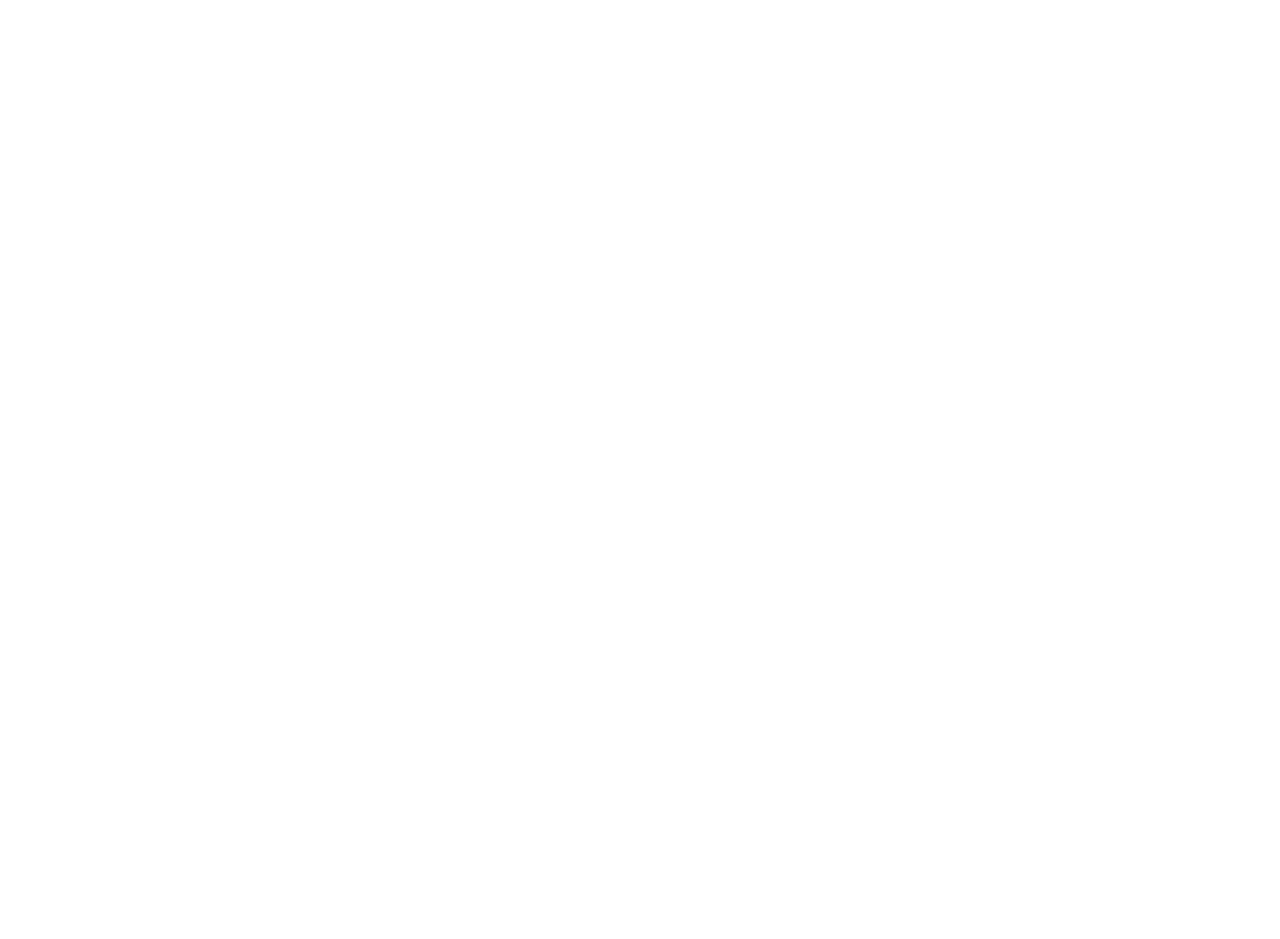
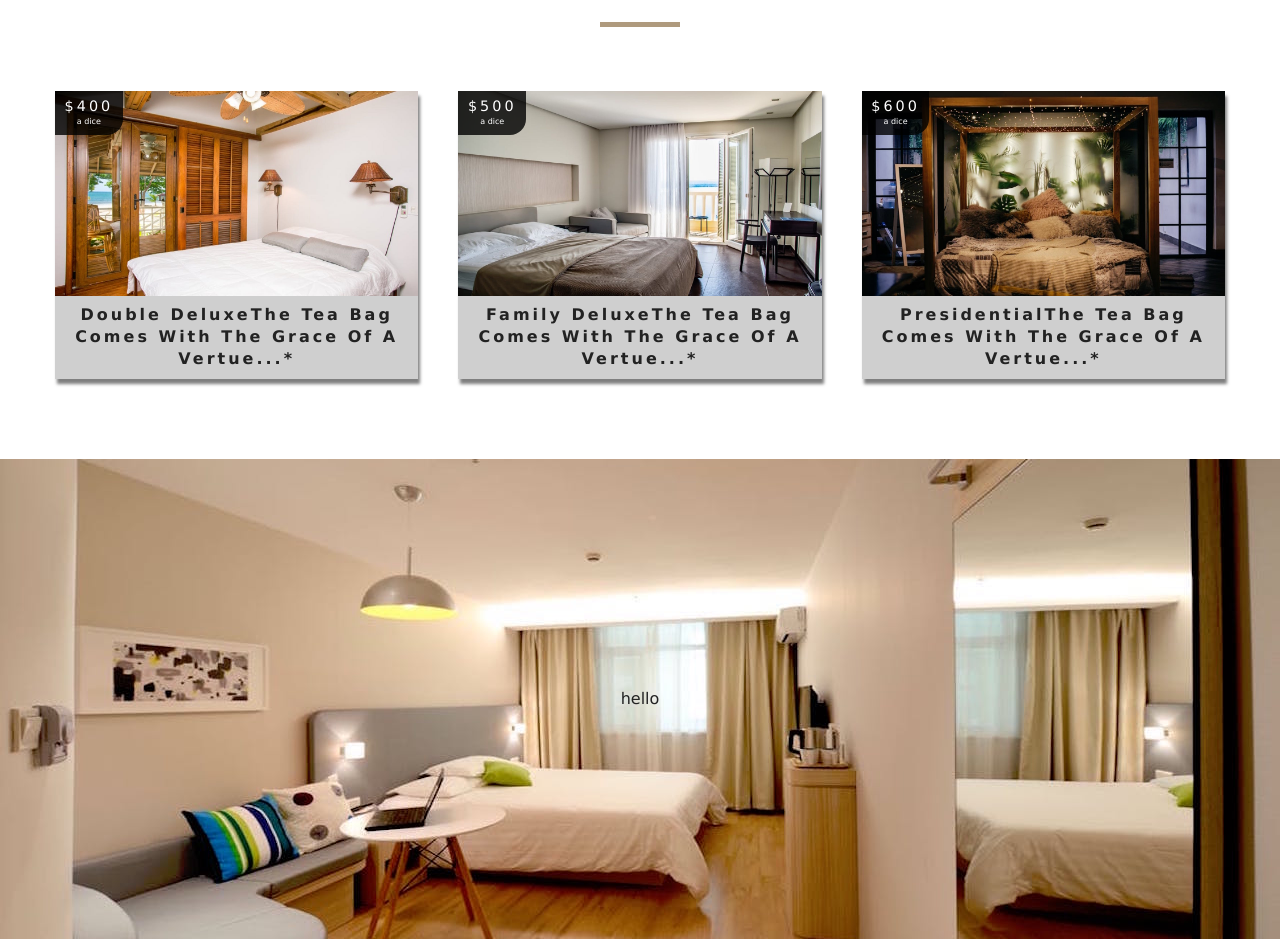
Before and after one commit to nascVi/lecygnedtps, a React (Create React App) app: page / in a window 1280 px wide. Shown: the part 1530-2469 px from the top of the page. Before the commit the page ends 1416 px from the top, so only its background shows below. Built offline with nearby package versions, Linux system fonts and the light colour scheme.

Commit message:
styles datas and pagination within context

```diff
--- a/package.json
+++ b/package.json
@@ -7,7 +7,8 @@
     "react-dom": "^16.11.0",
     "react-icons": "^3.8.0",
     "react-router-dom": "^5.1.2",
-    "react-scripts": "3.2.0"
+    "react-scripts": "3.2.0",
+    "styled-components": "^4.4.1"
   },
   "scripts": {
     "start": "react-scripts start",
--- /dev/null
+++ b/src/components/FeaturedProducts.jsx
@@ -0,0 +1,25 @@
+import React, { Component } from 'react'
+import { ProductContext } from '../context'
+import Loading from "./Loading";
+import Product from "./Product"
+import Title from "./Title";
+
+export default class FeaturedProducts extends Component {
+  static contextType = ProductContext;
+    render() {
+        let { loading, featuredProducts: products } = this.context;
+        products = products.map(product => {
+          return <Product key={product.id} product={product} />;
+        });
+
+        return(
+        <section className="featured-products">
+            <Title title="featured products" />
+            <div className="featured-products-center">
+                {loading?<Loading/>:products}
+            </div>
+
+        </section>
+    );
+  }
+}
--- /dev/null
+++ b/src/components/Loading.jsx
@@ -0,0 +1,12 @@
+import React from 'react';
+import loadingGif from '../images/gif/loading-arrow.gif';
+
+export default function loading() {
+    return (
+        <div className="loading">
+            {/*o-t-w-dish (n the way)*/}
+            <h4>products records are on the way...</h4>
+            <img src={loadingGif} alt="loading-arr"/>
+        </div>
+    )
+}
--- /dev/null
+++ b/src/components/Product.jsx
@@ -0,0 +1,33 @@
+import React from 'react';
+import { Link } from 'react-router-dom';
+import defaultImg from "../images/room-1.jpeg";
+import PropTypes from 'prop-types';
+
+export default function Product({ product }) {
+
+    const {name, slug, images, price } = product;
+    return (
+        <article className="product">
+           <div className="img-container">
+            <img src={images[0] || defaultImg} alt="first go" />
+               <div className="price-top">
+                    <h6>${price}</h6>
+                    <p>a dice</p>
+               </div>
+            <Link to={`/products/${slug}`} className="btn-primary product-link">
+                accoianances
+            </Link>
+           </div>
+           <p className="product-info">{name}The tea bag comes with the grace of a vertue...*</p>
+        </article>
+    );
+}
+
+Product.propTypes = {
+    product: PropTypes.shape({
+        name: PropTypes.string.isRequired,
+        slug: PropTypes.string.isRequired,
+        images: PropTypes.arrayOf(PropTypes.string).isRequired,
+        price:PropTypes.number.isRequired
+    })
+}
--- /dev/null
+++ b/src/components/StyledHero.js
@@ -0,0 +1,12 @@
+import styled from 'styled-components';
+import defaultImg from '../images/room-1.jpeg'
+
+const StyledHero = styled.header`
+    min-height: 60vh;
+    background: url(${props => props.img? props.img:defaultImg}) center/cover no-repeat;
+    display: flex;
+    align-items: center;
+    justify-content: center;
+`
+
+export default StyledHero;
--- a/src/components/Treats.jsx
+++ b/src/components/Treats.jsx
@@ -22,7 +22,7 @@
             },
             {
                 icon:<GiSproutDisc/>,
-                title:'Action in Le Grand Paris',
+        title:'Action in the metropole',
                 info:'Lorem ipsum....'
             }
         ]
--- /dev/null
+++ b/src/context.js
@@ -0,0 +1,64 @@
+import React, { Component } from 'react'
+import items from './data';
+
+const ProductContext = React.createContext();
+// <ProductContext.Provider value={hello}
+
+class ProductProvider extends Component {
+  state = {
+      products:[],
+      sortedProducts:[],
+      featuredProducts:[],
+      loading: true
+  };
+  // getData
+
+ componentDidMount() {
+    // this.getData;
+    let products = this.formatData(items);
+    let featuredProducts = products.filter(product => product.featured === true);
+    this.setState({
+        products,
+        featuredProducts,
+        sortedProducts: products,
+        loading: false
+    });
+ }
+
+ formatData(items){
+     let tempItems = items.map(item => {
+        let id = item.sys.id;
+        let images = item.fields.images.map(image => image.fields.file.url);
+
+        let product = {...item.fields,images,id };
+        return product;
+     });
+     return tempItems;
+ }
+
+ getProduct = slug => {
+    let tempProducts = [...this.state.products];
+    const product = tempProducts.find(product => product.slug === slug);
+    return product;
+ };
+
+    render() {
+        return (
+            <ProductContext.Provider
+            value={{
+                ...this.state,
+                getProduct: this.getProduct,
+             }}
+            >
+              {this.props.children}
+            </ProductContext.Provider>
+        );
+    }
+}
+
+
+
+
+const ProductConsumer = ProductContext.Consumer;
+
+export { ProductProvider, ProductConsumer, ProductContext };
--- a/src/data.js
+++ b/src/data.js
@@ -1,7 +1,7 @@
-import room1 from "./images/details-1.jpeg";
-import room2 from "./images/details-2.jpeg";
-import room3 from "./images/details-3.jpeg";
-import room4 from "./images/details-4.jpeg";
+import product1 from "./images/details-1.jpeg";
+import product2 from "./images/details-2.jpeg";
+import product3 from "./images/details-3.jpeg";
+import product4 from "./images/details-4.jpeg";
 import img1 from "./images/room-1.jpeg";
 import img2 from "./images/room-2.jpeg";
 import img3 from "./images/room-3.jpeg";
@@ -52,21 +52,21 @@
         {
           fields: {
             file: {
-              url: room2
+              url: product2
             }
           }
         },
         {
           fields: {
             file: {
-              url: room3
+              url: product3
             }
           }
         },
         {
           fields: {
             file: {
-              url: room4
+              url: product4
             }
           }
         }
@@ -109,21 +109,21 @@
         {
           fields: {
             file: {
-              url: room2
+              url: product2
             }
           }
         },
         {
           fields: {
             file: {
-              url: room3
+              url: product3
             }
           }
         },
         {
           fields: {
             file: {
-              url: room4
+              url: product4
             }
           }
         }
@@ -166,21 +166,21 @@
         {
           fields: {
             file: {
-              url: room2
+              url: product2
             }
           }
         },
         {
           fields: {
             file: {
-              url: room3
+              url: product3
             }
           }
         },
         {
           fields: {
             file: {
-              url: room4
+              url: product4
             }
           }
         }
@@ -223,21 +223,21 @@
         {
           fields: {
             file: {
-              url: room2
+              url: product2
             }
           }
         },
         {
           fields: {
             file: {
-              url: room3
+              url: product3
             }
           }
         },
         {
           fields: {
             file: {
-              url: room4
+              url: product4
             }
           }
         }
@@ -280,21 +280,21 @@
         {
           fields: {
             file: {
-              url: room2
+              url: product2
             }
           }
         },
         {
           fields: {
             file: {
-              url: room3
+              url: product3
             }
           }
         },
         {
           fields: {
             file: {
-              url: room4
+              url: product4
             }
           }
         }
@@ -337,21 +337,21 @@
         {
           fields: {
             file: {
-              url: room2
+              url: product2
             }
           }
         },
         {
           fields: {
             file: {
-              url: room3
+              url: product3
             }
           }
         },
         {
           fields: {
             file: {
-              url: room4
+              url: product4
             }
           }
         }
@@ -394,21 +394,21 @@
         {
           fields: {
             file: {
-              url: room2
+              url: product2
             }
           }
         },
         {
           fields: {
             file: {
-              url: room3
+              url: product3
             }
           }
         },
         {
           fields: {
             file: {
-              url: room4
+              url: product4
             }
           }
         }
@@ -451,21 +451,21 @@
         {
           fields: {
             file: {
-              url: room2
+              url: product2
             }
           }
         },
         {
           fields: {
             file: {
-              url: room3
+              url: product3
             }
           }
         },
         {
           fields: {
             file: {
-              url: room4
+              url: product4
             }
           }
         }
@@ -508,21 +508,21 @@
         {
           fields: {
             file: {
-              url: room2
+              url: product2
             }
           }
         },
         {
           fields: {
             file: {
-              url: room3
+              url: product3
             }
           }
         },
         {
           fields: {
             file: {
-              url: room4
+              url: product4
             }
           }
         }
@@ -565,21 +565,21 @@
         {
           fields: {
             file: {
-              url: room2
+              url: product2
             }
           }
         },
         {
           fields: {
             file: {
-              url: room3
+              url: product3
             }
           }
         },
         {
           fields: {
             file: {
-              url: room4
+              url: product4
             }
           }
         }
@@ -622,21 +622,21 @@
         {
           fields: {
             file: {
-              url: room2
+              url: product2
             }
           }
         },
         {
           fields: {
             file: {
-              url: room3
+              url: product3
             }
           }
         },
         {
           fields: {
             file: {
-              url: room4
+              url: product4
             }
           }
         }
@@ -679,21 +679,21 @@
         {
           fields: {
             file: {
-              url: room2
+              url: product2
             }
           }
         },
         {
           fields: {
             file: {
-              url: room3
+              url: product3
             }
           }
         },
         {
           fields: {
             file: {
-              url: room4
+              url: product4
             }
           }
         }
@@ -706,7 +706,7 @@
     },
     fields: {
       name: "presidential",
-      slug: "presidential-room",
+      slug: "presidential-product",
       type: "presidential",
       price: 600,
       size: 1000,
@@ -729,28 +729,28 @@
         {
           fields: {
             file: {
-              url: room1
+              url: product1
             }
           }
         },
         {
           fields: {
             file: {
-              url: room2
+              url: product2
             }
           }
         },
         {
           fields: {
             file: {
-              url: room3
+              url: product3
             }
           }
         },
         {
           fields: {
             file: {
-              url: room4
+              url: product4
             }
           }
         }
--- a/src/pages/Home.jsx
+++ b/src/pages/Home.jsx
@@ -3,6 +3,8 @@
 import Banner from '../components/Banner'
 import { Link } from 'react-router-dom'
 import Treats from '../components/Treats'
+import FeaturedProducts from '../components/FeaturedProducts'
+import SimpleButton from '../components/StyledHero'
 
 export default function Home() {
     return (
@@ -10,11 +12,13 @@
     <Hero>
         <Banner title="best sellers" subtitle="best sellers starting at 15€">
           <Link to="/products" className="btn-primary">
-              Our Mixs
+              Our Mixes
           </Link>
         </Banner>
     </Hero>
     <Treats />
+    <FeaturedProducts />
+    <SimpleButton>hello</SimpleButton>
     </>
   );
 }
--- a/src/pages/Product.jsx
+++ b/src/pages/Product.jsx
@@ -1,11 +1,58 @@
+// This here came accross as a single room from coding addict channel
 import React, { Component } from 'react'
+import defaultBcg from '../images/room-1.jpeg';
+import Hero from '../components/Hero'
+import Banner from '../components/Banner'
+import { Link } from 'react-router-dom';
+import { ProductContext } from '../context';
+import StyledHero from '../components/StyledHero';
 
 export default class Product extends Component {
+    constructor(props) {
+        super(props);
+        // console.log(this.props);
+        this.state={
+            slug:this.props.match.params.slug,
+            defaultBcg
+        };
+    }
+    static contextType = ProductContext;
+    // componentDidMount() {}
     render() {
+        const { getProduct } = this.context;
+        const product = getProduct(this.state.slug);
+
+        if(!product){
+            return (
+            <div className="error">
+                <h3>no such P is available...</h3>
+                <Link to="/products" className="btn-primary">
+                    back to Product page
+                </Link>
+            </div>
+          );
+        }
+
+        const {name,
+            description,
+            capacity,
+            size,
+            price,
+            extras,
+            breakfast,
+            pets,
+            images
+        } = product;
+
         return (
-            <div>
-                Hello from single product
-            </div>
-        )
+        <StyledHero img={images[0] || this.state.defaultBcg} >
+            <Banner title={`${name} product`}>
+                <Link to="/products"
+                className="btn-primary">
+                    back to products
+                </Link>
+            </Banner>
+        </StyledHero>
+        );
     }
 }
```
Also changed, not shown: src/index.js (+6 -2 lines), 1 other file (tests, documents, lock files or other folders).
